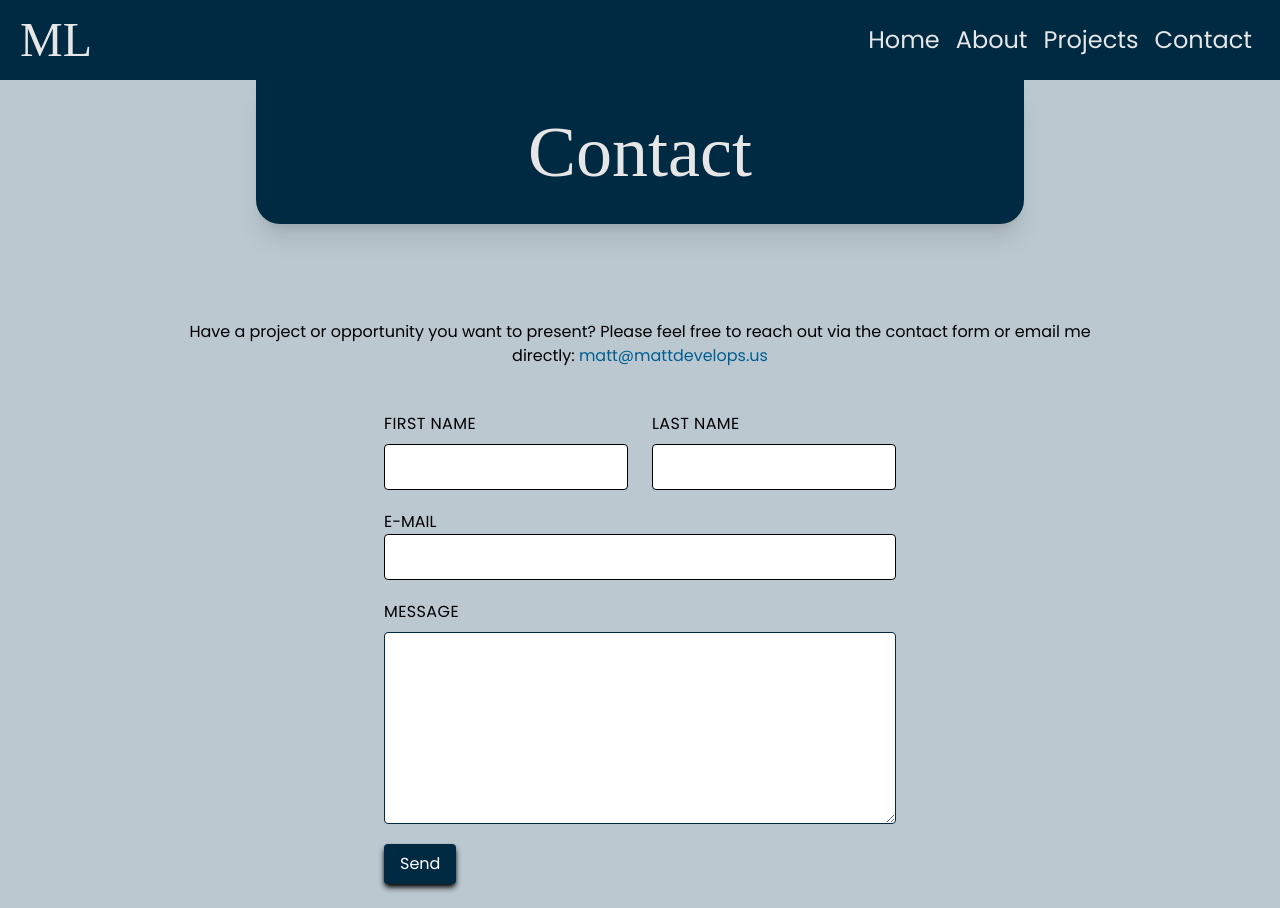
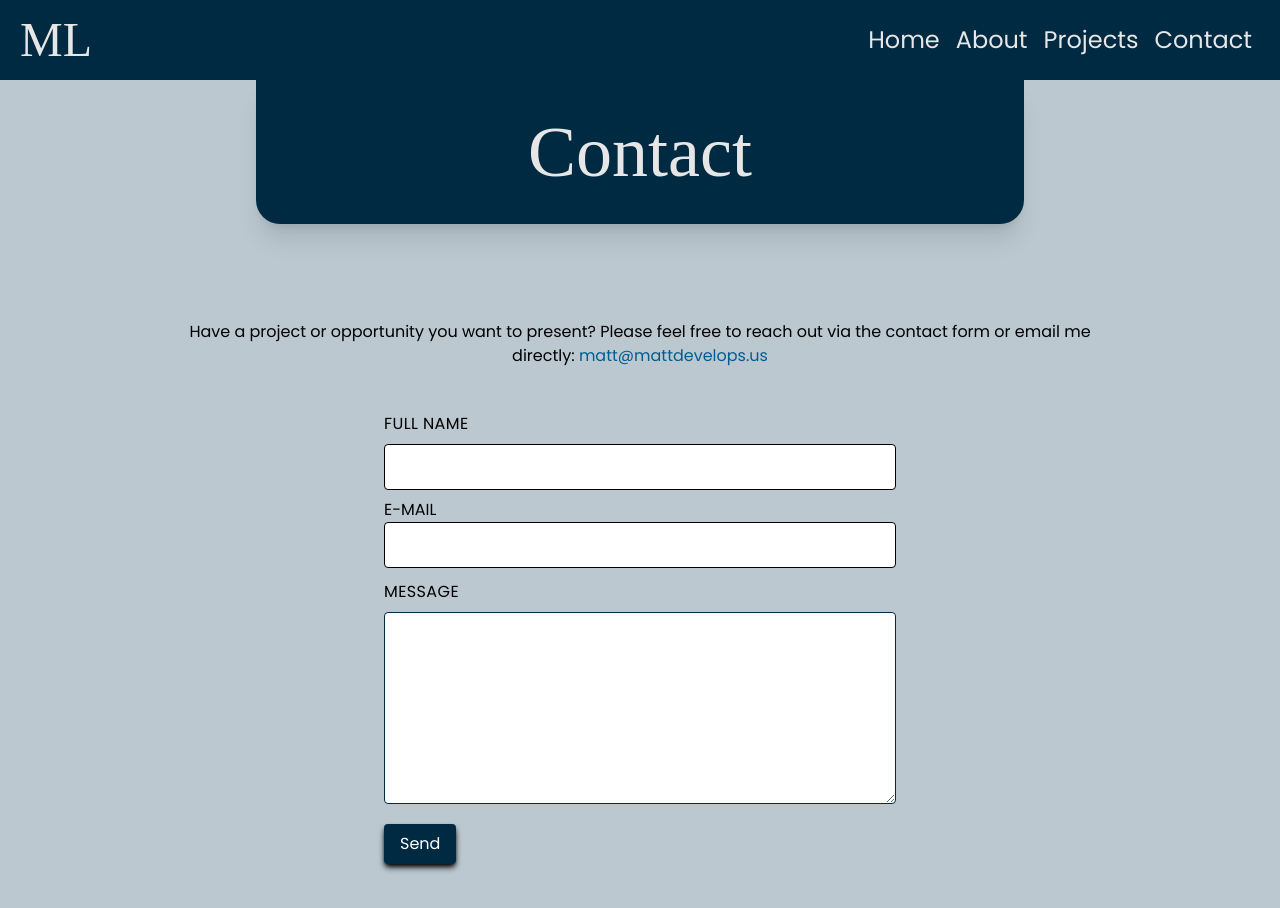
Before and after one commit to mattlundin/myPortfolio, a SvelteKit app: page /Contact in a window 1280 px wide. Built offline with nearby package versions, Linux system fonts and the light colour scheme; a web font is replaced by a local one; what tailwind-clip-path would draw is missing.

Commit message:
formsubmit / favicon

```diff
--- a/package.json
+++ b/package.json
@@ -27,6 +27,7 @@
 		"@sveltejs/adapter-static": "^1.0.0-next.42",
 		"@sveltejs/adapter-vercel": "^1.0.0-next.72",
 		"gsap": "file:gsap-bonus.tgz",
-		"svelte-modals": "^1.2.0"
+		"svelte-modals": "^1.2.0",
+		"whatwg-fetch": "^3.6.2"
 	}
 }
--- a/src/routes/Contact/+page.svelte
+++ b/src/routes/Contact/+page.svelte
@@ -1,9 +1,27 @@
 <script>
 	import { onMount } from 'svelte';
 	import { gsap, ScrollTrigger } from '../../gsap.js';
+	// import { contact } from './contact.json.js';
 
 	// export let data;
 	// export let errors;
+
+	// fetch('https://formsubmit.co/ajax/matt@mattdevelops.us', {
+	// 	method: 'POST',
+	// 	headers: {
+	// 		'Content-Type': 'application/json',
+	// 		Accept: 'application/json'
+	// 	},
+	// 	body: JSON.stringify({
+	// 		firstName: '',
+	// 		lastName: '',
+	// 		email: '',
+	// 		message: ''
+	// 	})
+	// })
+	// 	.then((response) => response.json())
+	// 	.then((data) => console.log(data))
+	// 	.catch((error) => console.log(error));
 
 	onMount(() => {
 		gsap.registerPlugin(ScrollTrigger);
@@ -35,26 +53,26 @@
 				},
 				'-=.8'
 			)
-			.from(
-				'.fade-right',
-				{
-					x: -200,
-					opacity: 0,
-					duration: 1,
-					ease: 'Power3.out'
-				},
-				'-=.5'
-			)
-			.from(
-				'.fade-left',
-				{
-					x: 200,
-					opacity: 0,
-					duration: 1,
-					ease: 'Power3.out'
-				},
-				'-=1'
-			)
+			// .from(
+			// 	'.fade-right',
+			// 	{
+			// 		x: -200,
+			// 		opacity: 0,
+			// 		duration: 1,
+			// 		ease: 'Power3.out'
+			// 	},
+			// 	'-=.5'
+			// )
+			// .from(
+			// 	'.fade-left',
+			// 	{
+			// 		x: 200,
+			// 		opacity: 0,
+			// 		duration: 1,
+			// 		ease: 'Power3.out'
+			// 	},
+			// 	'-=1'
+			// )
 			.from(
 				'.fade-up',
 				{
@@ -98,34 +116,31 @@
 	</p>
 
 	<div class="flex justify-center p-6 overflow-hidden">
-		<form class="w-full max-w-lg">
+		<form
+			class="w-full max-w-lg"
+			action="https://formsubmit.co/a6a18660737be7454478ebf94f7ed81b"
+			method="POST"
+			target="_blank"
+		>
 			<div class="flex flex-wrap -mx-3 mb-2">
-				<div class="fade-right w-full md:w-1/2 px-3 mb-2 md:mb-0">
-					<label class="block uppercase tracking-wide mb-2" for="grid-first-name">
-						First Name
-					</label>
-					<input
-						class="appearance-none block w-full border rounded py-3 px-4 mb-3 leading-tight focus:outline-none focus:border-lightBlue transition ease duration-200"
-						id="grid-first-name"
-						type="text"
-					/>
-				</div>
-				<div class="fade-left w-full md:w-1/2 px-3">
-					<label class="block uppercase tracking-wide mb-2" for="grid-last-name"> Last Name </label>
+				<div class="fade-up w-full px-3">
+					<label class="block uppercase tracking-wide mb-2" for="name"> Full Name </label>
 					<input
 						class="appearance-none block w-full border rounded py-3 px-4 leading-tight focus:outline-none focus:border-lightBlue transition ease duration-200"
-						id="grid-last-name"
+						id="name"
 						type="text"
+						name="name"
 					/>
 				</div>
 			</div>
-			<div class="fade-up flex flex-wrap -mx-3 mb-2">
+			<div class="fade-up flex flex-wrap -mx-3">
 				<div class="w-full px-3">
 					<label class="block uppercase tracking-widemb-2" for="grid-password"> E-mail </label>
 					<input
 						class="appearance-none block w-full bg-gray-200 text-gray-700 border border-gray-200 rounded py-3 px-4 mb-3 leading-tight focus:outline-none focus:border-lightBlue transition ease duration-200"
 						id="email"
 						type="email"
+						name="email"
 					/>
 				</div>
 			</div>
@@ -135,6 +150,8 @@
 					<textarea
 						class="appearance-none block w-full border border-darkBlue rounded py-3 px-4 mb-3 leading-tight focus:outline-none focus:border-lightBlue h-48 transition ease duration-200"
 						id="message"
+						name="message"
+						target="_blank"
 					/>
 				</div>
 			</div>
@@ -142,10 +159,8 @@
 				<div class="md:w-1/3">
 					<button
 						class="bg-darkBlue focus:shadow-outline focus:outline-none hover:scale-105 hover:tracking-wide shadow-md shadow-black hover:shadow-black hover:shadow-lg text-white py-2 px-4 rounded transition ease duration-200"
-						type="button"
+						type="submit">Send</button
 					>
-						Send
-					</button>
 				</div>
 				<div class="md:w-2/3" />
 			</div>
--- /dev/null
+++ b/src/routes/Contact/contact.json.js
@@ -0,0 +1,17 @@
+// export const contact = () => {
+// 	fetch('https://formsubmit.co/ajax/matt@mattdevelops.us', {
+// 		method: 'POST',
+// 		headers: {
+// 			'Content-Type': 'application/json',
+// 			Accept: 'application/json'
+// 		},
+// 		body: JSON.stringify({
+// 			name: '',
+// 			email: '',
+// 			message: ''
+// 		})
+// 	})
+// 		.then((response) => response.json())
+// 		.then((data) => console.log(data))
+// 		.catch((error) => console.log(error));
+// };
```
Also changed, not shown: static/images/favicon.png, 1 other file (tests, documents, lock files or other folders).
